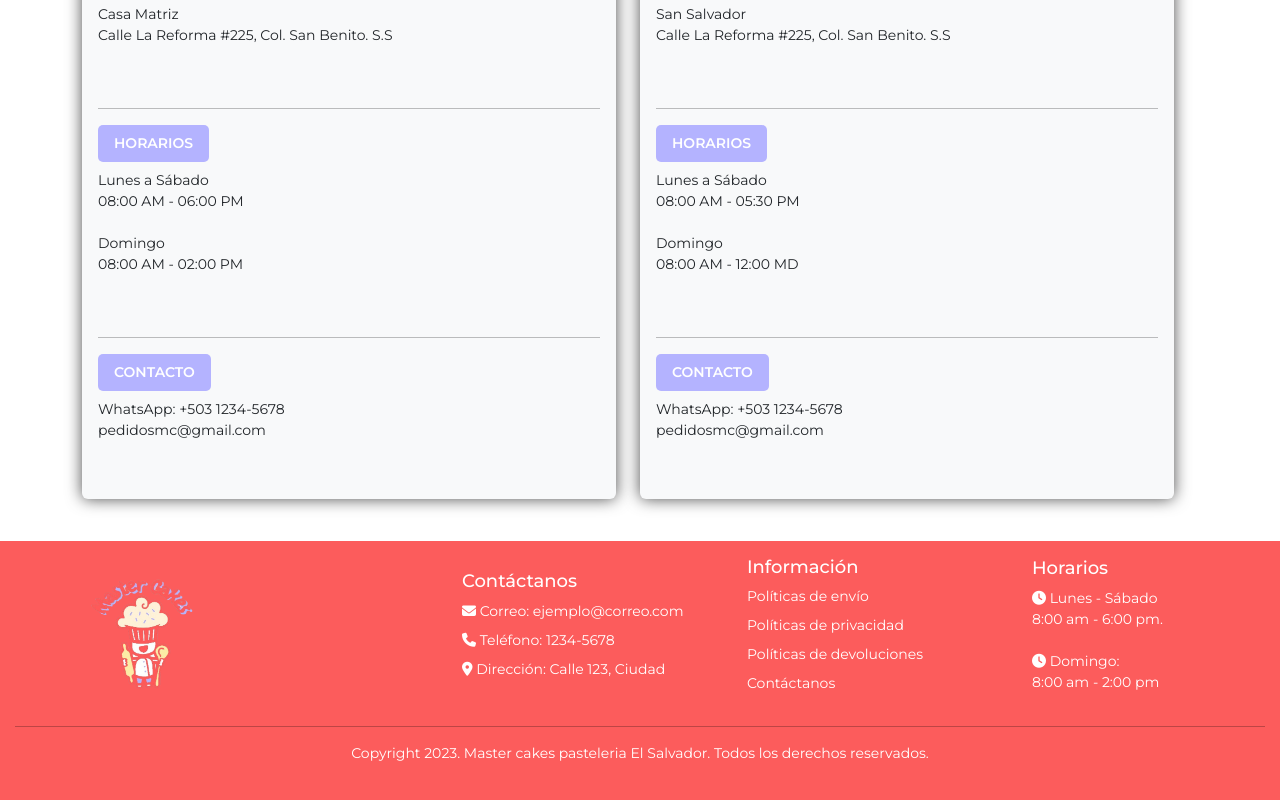
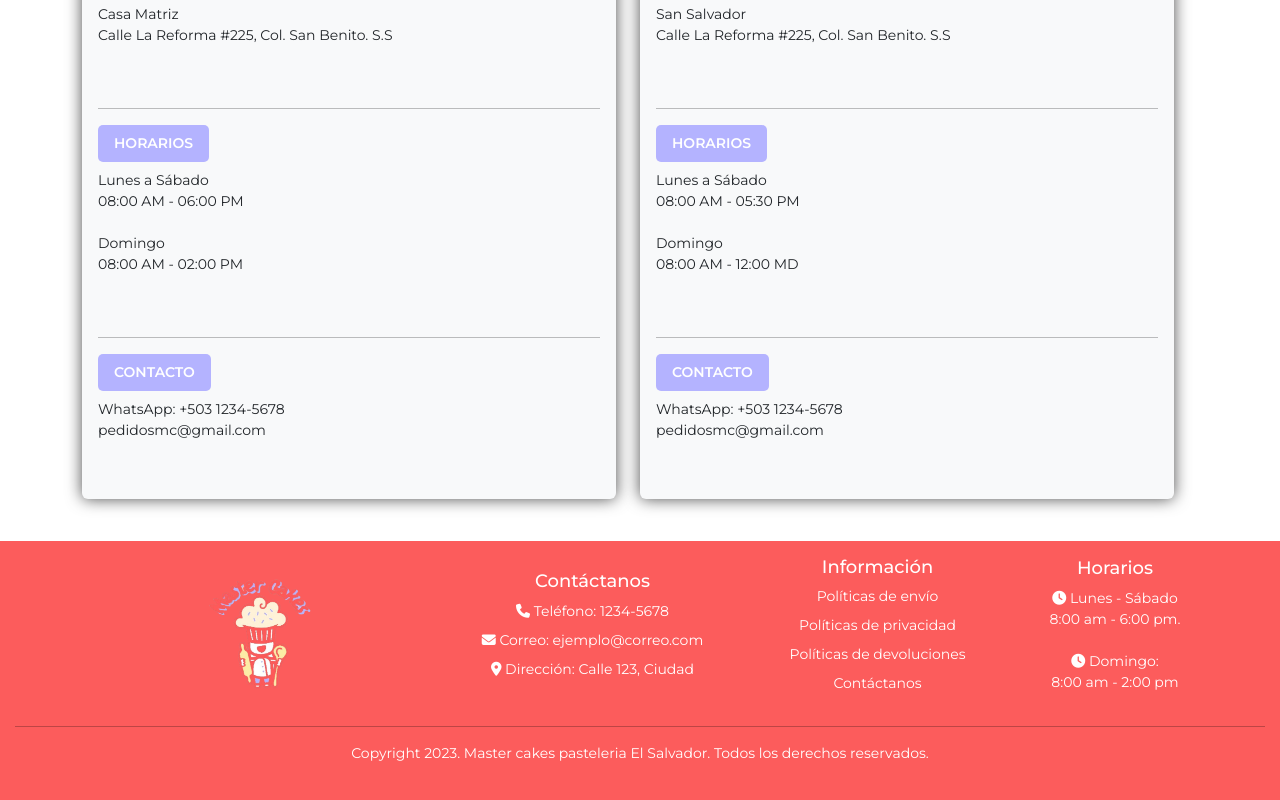
Before and after one commit to cruzito-rar/master-cakes-app, a React (Create React App) app: page / in a window 1280 px wide. Shown: the part 1895-2695 px from the top of the page. Built offline with nearby package versions, Linux system fonts and the light colour scheme.

Commit message:
Arreglos del footer y las card contact

```diff
--- a/src/App.css
+++ b/src/App.css
@@ -126,12 +126,21 @@ hr {
  }
 
  @media (max-width: 767px) {
+  .home h2 {
+   font-size: 1rem;
+  }
+
+  .home p {
+   font-size: .8rem;
+  }
+
   .card-container .col:nth-child(1), .col:nth-child(2), .col:nth-child(3) {
     margin-top: 50px;
     margin-left: 25vw;
    }
 
-   .card .contact {
+   .contact {
     margin-top: 50px;
+    margin-left: 5vw;
    }
  }
--- a/src/components/navigation/Footer.jsx
+++ b/src/components/navigation/Footer.jsx
@@ -7,18 +7,18 @@ const Footer = () => {
   <footer className="text-white py-3" id="contact">
    <div className="container">
     <div className="row d-flex align-items-center">
-      <div className="col-6 col-md-4 mb-3 mb-md-0">
+      <div className="col-12 col-md-4 mb-3 mb-md-0 text-center">
         <img src="../logo.png" width="120px"/>
       </div>
-      <div className="col-12 col-md-3 mb-3 mb-md-0">
+      <div className="col-12 col-md-3 mb-3 mb-md-0 text-center">
         <h3>Contáctanos</h3>
         <ul className="list-unstyled">
+         <li> <i className="fas fa-phone"> </i> Teléfono: 1234-5678 </li>
           <li> <i className="fas fa-envelope"> </i> Correo: ejemplo@correo.com </li>
-          <li> <i className="fas fa-phone"> </i> Teléfono: 1234-5678 </li>
           <li> <i className="fas fa-map-marker-alt"> </i> Dirección: Calle 123, Ciudad </li>
         </ul>
       </div>
-      <div className="col-6 col-md-3 mb-3 mb-md-0">
+      <div className="col-12 col-md-3 mb-3 mb-md-0 text-center">
         <h3> Información </h3>
         <ul className="list-unstyled">
           <li> <a href="#"> Políticas de envío </a> </li>
@@ -27,7 +27,7 @@ const Footer = () => {
           <li> <a href="#"> Contáctanos </a> </li>
         </ul>
       </div>
-      <div className="col-md-2 mb-3 mb-md-0">
+      <div className="col-md-2 mb-3 mb-md-0 text-center">
         <ul className="list-unstyled">
           <h3> Horarios </h3>
           <li> <i className="fas fa-clock"> </i> Lunes - Sábado <br/> 8:00 am - 6:00 pm. <br/> <br/>
--- a/src/components/navigation/Navbar.jsx
+++ b/src/components/navigation/Navbar.jsx
@@ -6,7 +6,7 @@ const Navbar = () => {
   <div>
    <nav className="navbar navbar-expand-md fixed-top" id="home">
    <div className="container-fluid">
-    <Link className="navbar-brand" to="#" title="Master cakes"> <img src="../logo.png" width="50px" alt="Logo"/> </Link>
+    <a className="navbar-brand" href="#" title="Master Cakes"> <img src="../logo.png" width="50px" alt="Logo"/> </a>
     <button className="navbar-toggler" type="button" data-bs-toggle="collapse" data-bs-target="#navbarNav" aria-controls="navbarNav" aria-expanded="false" aria-label="Toggle navigation">
      <span className="navbar-toggler-icon"> </span>
     </button>
--- a/src/components/pages/Home.jsx
+++ b/src/components/pages/Home.jsx
@@ -58,7 +58,7 @@ const Home = () => {
 
    <div className="container mx-auto mt-5 mb-5">
 		<div className="row col-12 d-flex">
-		 <div className="col-md-6">
+		 <div className="col-md-6 mt-auto">
 			<div className="card contact bg-light w-100">
 			 <div className="card-header text-start">
         <h5 className="btn btn-minimalista"> Sucursal </h5>
--- a/src/components/styles/Footer.css
+++ b/src/components/styles/Footer.css
@@ -26,3 +26,7 @@ footer ul li a:hover {
 footer p {
  color: #FFFFFF;
 }
+
+@media (max-width: 767px) {
+
+}
```
